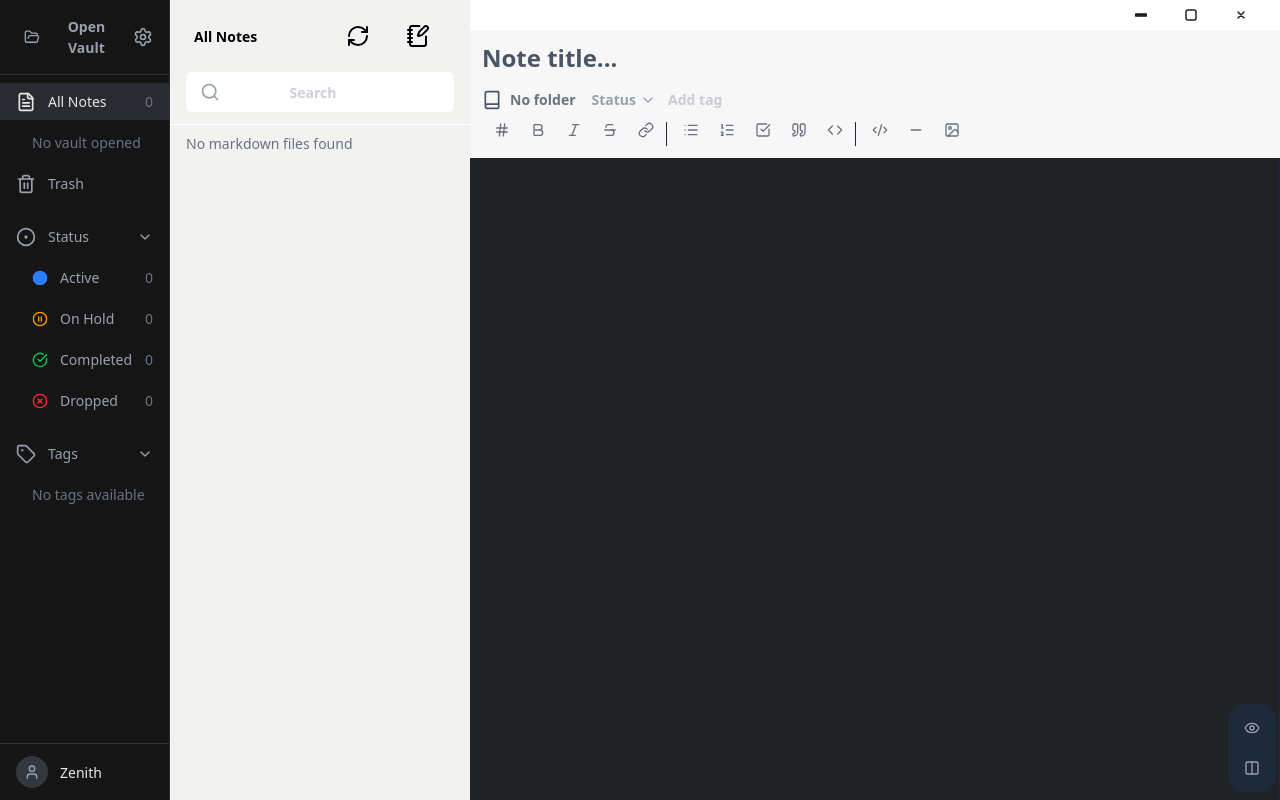
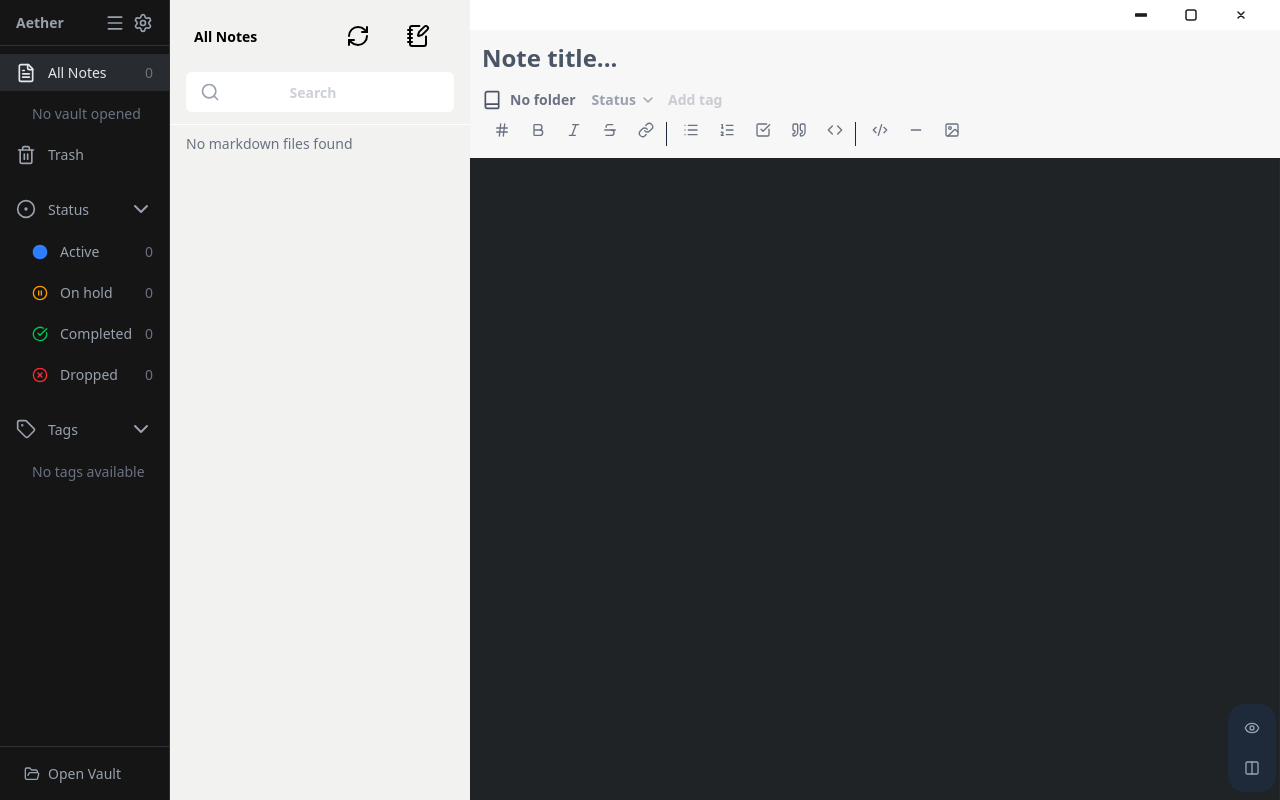
Before and after one commit to hyZenith/Aether, a React (Vite) app: page / in a window 1280 px wide. Built offline with nearby package versions, Linux system fonts and the light colour scheme.

Commit message:
bug: draggable element fix

```diff
--- a/src/components/NotesList.tsx
+++ b/src/components/NotesList.tsx
@@ -15,115 +15,122 @@ const DEFAULT_WIDTH = 300;
 const NotesList = ({ files, onSelectNote, onCreateNote }: NotesListProps) => {
   const [listWidth, setListWidth] = useState(DEFAULT_WIDTH);
   const [isResizing, setIsResizing] = useState(false);
+
   const listRef = useRef<HTMLDivElement | null>(null);
-  const resizeLockRef = useRef<'min' | 'max' | null>(null);
+  const handleRef = useRef<HTMLDivElement | null>(null);
 
-  const handleMouseDown = (event: React.MouseEvent<HTMLDivElement>) => {
-    event.preventDefault();
+  //
+  // START RESIZE
+  //
+  const handlePointerDown = (e: React.PointerEvent<HTMLDivElement>) => {
+    if (e.button !== 0) return; // left click only
+
+    handleRef.current?.setPointerCapture(e.pointerId);
     setIsResizing(true);
   };
 
+  //
+  // RESIZE EFFECT (pointer events)
+  //
   useEffect(() => {
     if (!isResizing) return;
 
-    const handleMouseMove = (event: MouseEvent) => {
+    const handlePointerMove = (e: PointerEvent) => {
       if (!listRef.current) return;
-      const listLeft = listRef.current.getBoundingClientRect().left;
-      const proposedWidth = event.clientX - listLeft;
-      const clampedWidth = Math.min(Math.max(proposedWidth, MIN_WIDTH), MAX_WIDTH);
 
-      if (resizeLockRef.current === 'max' && clampedWidth < MAX_WIDTH) {
-        return;
-      }
+      const left = listRef.current.getBoundingClientRect().left;
+      const proposed = e.clientX - left;
+      const width = Math.min(Math.max(proposed, MIN_WIDTH), MAX_WIDTH);
 
-      if (resizeLockRef.current === 'min' && clampedWidth > MIN_WIDTH) {
-        return;
-      }
-
-      setListWidth(clampedWidth);
-
-      if (clampedWidth >= MAX_WIDTH) {
-        resizeLockRef.current = 'max';
-      } else if (clampedWidth <= MIN_WIDTH) {
-        resizeLockRef.current = 'min';
-      } else {
-        resizeLockRef.current = null;
-      }
+      setListWidth(width);
     };
 
-    const handleMouseUp = () => {
+    const handlePointerUp = () => {
       setIsResizing(false);
-      resizeLockRef.current = null;
     };
 
-    document.body.style.userSelect = "none";
-    window.addEventListener("mousemove", handleMouseMove);
-    window.addEventListener("mouseup", handleMouseUp);
+    window.addEventListener("pointermove", handlePointerMove);
+    window.addEventListener("pointerup", handlePointerUp);
 
     return () => {
-      document.body.style.userSelect = "";
-      window.removeEventListener("mousemove", handleMouseMove);
-      window.removeEventListener("mouseup", handleMouseUp);
+      window.removeEventListener("pointermove", handlePointerMove);
+      window.removeEventListener("pointerup", handlePointerUp);
     };
   }, [isResizing]);
+
 
   return (
     <div
       ref={listRef}
-      className='relative bg-[#F2F2F1] flex flex-col h-screen text-[14px]'
+      className="relative bg-[#F2F2F1] flex flex-col h-screen text-[14px]"
       style={{
         width: `${listWidth}px`,
         minWidth: `${MIN_WIDTH}px`,
         maxWidth: `${MAX_WIDTH}px`,
       }}
     >
+      {/* Header */}
       <div className='notes-header border-b border-white pb-3 shrink-0'>
-        <div className='flex items-center justify-between py-4 px-6  border-gray-300'>
+        <div className='flex items-center justify-between py-4 px-6'>
           <h2 className='text-[14px] font-semibold'>All Notes</h2>
           <div className='flex gap-5'>
-            <button className='w-10 h-10' >
+            <button className='w-10 h-10'>
               <RefreshCw />
             </button>
-            <button className='w-10 h-10 cursor-pointer' onClick={onCreateNote} title="New note">
+            <button
+              className='w-10 h-10 cursor-pointer'
+              onClick={onCreateNote}
+              title="New note"
+            >
               <NotebookPen />
             </button>
           </div>
         </div>
+
+        {/* Search bar */}
         <div className='relative px-4'>
-          <Search aria-hidden className="absolute left-10 top-1/2 -translate-x-1/2 -translate-y-1/2 w-5 h-5 text-muted-foreground pointer-events-none text-gray-400" />
-          <input type="search" placeholder='Search' className='h-10 w-full rounded-md border-white bg-white py-2 px-4 text-center text-gray-400 hover:text-gray-200 font-semibold ring-offset-background focus-visible:outline-none focus-visible:ring-2 focus-visible:ring-gray-400 focus-visible:ring-offset-2 disabled:cursor-not-allowed disabled:opacity-50 text-[14px]' />
-
+          <Search
+            aria-hidden
+            className="absolute left-10 top-1/2 -translate-x-1/2 -translate-y-1/2 w-5 h-5 text-gray-400 pointer-events-none"
+          />
+          <input
+            type="search"
+            placeholder='Search'
+            className='h-10 w-full rounded-md border-white bg-white py-2 px-4 text-center text-gray-400 font-semibold
+                       ring-offset-background focus-visible:outline-none focus-visible:ring-2 focus-visible:ring-gray-400
+                       focus-visible:ring-offset-2 disabled:cursor-not-allowed disabled:opacity-50 text-[14px]'
+          />
         </div>
       </div>
 
-      {/* notes or files section */}
+      {/* Files section */}
       <div className='notes-item overflow-y-auto flex-1 [&::-webkit-scrollbar]:hidden [-ms-overflow-style:none] [scrollbar-width:none]'>
-        {/* individual file Note item */}
         {files.length > 0 ? (
-          files.map((file) => (
+          files.map(file => (
             <div
               key={file.path}
               onClick={() => onSelectNote(file)}
-              className="block w-full hover:cursor-pointer hover:bg-gray-200 px-4 py-2 text-gray-700 hover:text-gray-900 border border-black h-23 text-[14px]"
+              className="block w-full hover:cursor-pointer hover:bg-gray-200 px-4 py-2 text-gray-700
+                         hover:text-gray-900 border-b border-gray-300 text-[14px]"
             >
-              <div className="font-bold ">
-                {file.name}
-              </div>
+              <div className="font-bold">{file.name}</div>
               <p className="text-gray-500 text-[14px]">2025-11-03</p>
-              <p className="text-[14px]">Lorem ipsum dolor sit </p>
+              <p className="text-[14px]">Lorem ipsum dolor sit</p>
             </div>
           ))
         ) : (
           <p className="text-gray-500 text-[14px] px-4 py-2">No markdown files found</p>
         )}
+      </div>
 
-      </div>
+      {/* Resize Handle */}
       <div
-        className="absolute top-0 right-0 h-full w-[6px] cursor-col-resize hover:bg-gray-300/60"
-        onMouseDown={handleMouseDown}
+        ref={handleRef}
+        onPointerDown={handlePointerDown}
+        className="absolute top-0 right-0 h-full w-1.5 cursor-col-resize hover:bg-gray-300/60"
       />
     </div>
-  )
-}
+  );
+};
 
 export default NotesList;
--- a/src/components/sidebar.tsx
+++ b/src/components/sidebar.tsx
@@ -1,10 +1,12 @@
-import { ChevronRight, ChevronDown, Settings, FileText, Pin, BookOpen, Trash2, Activity, Plus, CircleDot, Circle, PauseCircle, CheckCircle, XCircle, Tag, User, FolderOpen, Diff } from "lucide-react";
+import {
+  ChevronRight, ChevronDown, Settings, FileText, Pin, BookOpen, Trash2, Activity,
+  Plus, CircleDot, Circle, PauseCircle, CheckCircle, XCircle, Tag, User,
+  FolderOpen, Menu
+} from "lucide-react";
+
 import { useEffect, useRef, useState } from "react";
 import { FolderTree } from "./ui/FolderTree";
 import { openVaultAndRead, VaultFolder } from "../utils/vaultManager";
-
-
-
 
 type ActiveFilter = { type: 'status' | 'tag' | null; value: string | null };
 
@@ -26,72 +28,95 @@ const MIN_WIDTH = 170;
 const MAX_WIDTH = 500;
 const DEFAULT_WIDTH = 170;
 
-export const Sidebar = ({ onOpenVault, vaultName, onSelectFolder, onShowAllNotes, vaultRootPath, onFilterByStatus, onFilterByTag, onClearFilter, tags, statusCounts, activeFilter }: SidebarProps) => {
+export const Sidebar = ({
+  onOpenVault,
+  vaultName,
+  onSelectFolder,
+  onShowAllNotes,
+  vaultRootPath,
+  onFilterByStatus,
+  onFilterByTag,
+  onClearFilter,
+  tags,
+  statusCounts,
+  activeFilter
+}: SidebarProps) => {
+
   const [isStatusOpen, setIsStatusOpen] = useState(true);
   const [isTagsOpen, setIsTagsOpen] = useState(true);
   const [isNotebooksOpen, setIsNotebooksOpen] = useState(true);
 
-  const [folders, setFolders] = useState<VaultFolder[]>([]); //store the folder
+  const [folders, setFolders] = useState<VaultFolder[]>([]);
   const [sidebarWidth, setSidebarWidth] = useState(DEFAULT_WIDTH);
   const [isResizing, setIsResizing] = useState(false);
+
   const sidebarRef = useRef<HTMLDivElement | null>(null);
+  const handleRef = useRef<HTMLDivElement | null>(null);
 
-
+  //
+  // OPEN VAULT
+  //
   const handleOpenVault = async () => {
-    if (window.electronAPI && typeof window.electronAPI.selectFolder === 'function') {
+    if (window.electronAPI && window.electronAPI.selectFolder) {
       try {
         const selectedPath = await window.electronAPI.selectFolder();
         if (!selectedPath) return;
 
         const folderData = await openVaultAndRead(selectedPath);
         setFolders(folderData);
-        console.log('Folder structure:', folderData);
 
-        // Notify parent about the vault root path
-        if (onOpenVault) {
-          onOpenVault(selectedPath);
+        if (onOpenVault) onOpenVault(selectedPath);
+      } catch (error) {
+        console.error("Error selecting folder:", error);
       }
-      } catch (error) {
-        console.error('Error selecting folder:', error);
-      }
-    } else {
-      console.error('electronAPI.selectFolder is not available');
     }
   };
 
-  const handleMouseDown = (event: React.MouseEvent<HTMLDivElement>) => {
-    event.preventDefault();
+  //
+  // START RESIZE (Pointer Event)
+  //
+  const handlePointerDown = (e: React.PointerEvent<HTMLDivElement>) => {
+    if (e.button !== 0) return; // only left click
+
+    // Capture pointer so pointerup is ALWAYS received
+    handleRef.current?.setPointerCapture(e.pointerId);
     setIsResizing(true);
   };
 
+  //
+  // RESIZE EFFECT (Pointer Events)
+  //
   useEffect(() => {
     if (!isResizing) return;
 
-    const handleMouseMove = (event: MouseEvent) => {
+    const handlePointerMove = (e: PointerEvent) => {
       if (!sidebarRef.current) return;
-      const sidebarLeft = sidebarRef.current.getBoundingClientRect().left;
-      const proposedWidth = event.clientX - sidebarLeft;
-      const clampedWidth = Math.min(Math.max(proposedWidth, MIN_WIDTH), MAX_WIDTH);
-      setSidebarWidth(clampedWidth);
+
+      const left = sidebarRef.current.getBoundingClientRect().left;
+      const proposed = e.clientX - left;
+
+      const width = Math.min(Math.max(proposed, MIN_WIDTH), MAX_WIDTH);
+      setSidebarWidth(width);
     };
 
-    const handleMouseUp = () => {
+    const handlePointerUp = () => {
       setIsResizing(false);
     };
 
-    document.body.style.userSelect = "none";
-    window.addEventListener("mousemove", handleMouseMove);
-    window.addEventListener("mouseup", handleMouseUp);
+    window.addEventListener("pointermove", handlePointerMove);
+    window.addEventListener("pointerup", handlePointerUp);
 
     return () => {
-      document.body.style.userSelect = "";
-      window.removeEventListener("mousemove", handleMouseMove);
-      window.removeEventListener("mouseup", handleMouseUp);
+      window.removeEventListener("pointermove", handlePointerMove);
+      window.removeEventListener("pointerup", handlePointerUp);
     };
   }, [isResizing]);
 
-  const renderFolders = (folders: VaultFolder[], depth = 0) => {
-    return folders.map((folder) => (
+  //
+  // Folders Rendering
+  //
+  const renderFolders = (folders: VaultFolder[]) => (
+    folders.map(folder => (
       <div key={folder.path}>
         <span
           onClick={() => {
@@ -102,248 +127,188 @@ export const Sidebar = ({ onOpenVault, vaultName, onSelectFolder, onShowAllNotes
         >
           <div className="flex items-center gap-3">
             <BookOpen className="w-5 h-5" />
-            <span key={folder.path} className="text-sm font-medium">{folder.name}</span>
+            <span className="text-sm font-medium">{folder.name}</span>
           </div>
-          <div className="flex items-center gap-2">
           <button
-              onClick={(e) => {
-                e.stopPropagation();
-                // Add notebook logic
-              }}
-              className="opacity-0 group-hover:opacity-100 transition-opacity p-0.5 hover:bg-[#333840 rounded"
+            onClick={(e) => e.stopPropagation()}
+            className="opacity-0 group-hover:opacity-100 transition-opacity p-0.5 hover:bg-[#333840] rounded"
           >
             <Plus className="w-4 h-4" />
           </button>
-          </div>
         </span>
 
-        {isNotebooksOpen && folder.subfolders && folder.subfolders.length > 0 && (
+        {isNotebooksOpen && folder.subfolders?.length > 0 && (
           <div className="ml-2 mt-1">
-            {folder.subfolders.map((sub) => (
+            {folder.subfolders.map(sub => (
               <FolderTree key={sub.path} folder={sub} onSelectFolder={onSelectFolder} />
             ))}
           </div>
         )}
-
-
       </div>
     ))
-  }
+  );
 
-
+  //
+  // RENDER SIDEBAR
+  //
   return (
     <aside
       ref={sidebarRef}
       className="relative flex flex-col h-screen bg-[#151515] border-r border-[#2d3236] text-[14px]"
       style={{
         width: `${sidebarWidth}px`,
-        minWidth: `${MIN_WIDTH}px`,
-        maxWidth: `${MAX_WIDTH}px`,
+        minWidth: MIN_WIDTH,
+        maxWidth: MAX_WIDTH,
       }}
     >
-      <div className="flex items-center justify-between px-4 py-3 border-b border-[#2d3236] border-sidebar-border">
-        <button onClick={handleOpenVault} className="flex items-center gap-2 text-[14px] font-semibold px-2 py-1 rounded text-gray-400 hover:bg-[#282c30] hover:text-gray-200 transition-colors">
-          <FolderOpen className="w-4 h-4" />
-          <span>{vaultName || "Open Vault"}</span>
-        </button>
+      {/* HEADER */}
+      <div className="flex items-center justify-between px-4 py-3 border-b border-[#2d3236]">
+        <span className="text-gray-400 font-semibold text-[14px]">Aether</span>
         <div className="flex gap-2">
-          <Settings className="w-5 h-5 text-muted-foreground hover:text-foreground cursor-pointer transition-colors text-gray-400 hover:text-gray-200" />
+          <Menu className="w-5 h-5 text-gray-400 hover:text-gray-200 cursor-pointer" />
+          <Settings className="w-5 h-5 text-gray-400 hover:text-gray-200 cursor-pointer" />
         </div>
       </div>
+
+      {/* SCROLL AREA */}
       <nav className="flex-1 overflow-y-scroll scrollbar py-2">
 
-        {/* All notes */}
+        {/* ALL NOTES */}
         <button
           onClick={() => {
-            if (vaultRootPath && onShowAllNotes) {
-              onShowAllNotes();
-            }
-            if (onClearFilter) {
-              onClearFilter();
-            }
+            if (vaultRootPath && onShowAllNotes) onShowAllNotes();
+            onClearFilter?.();
           }}
           className={`w-full flex items-center justify-between px-4 py-2 transition-colors group ${
             activeFilter?.type === null
-              ? 'bg-[#282c30] text-gray-200'
-              : 'text-gray-400 hover:bg-[#282c30] hover:text-gray-200'
+              ? "bg-[#282c30] text-gray-200"
+              : "text-gray-400 hover:bg-[#282c30] hover:text-gray-200"
           }`}
         >
           <div className="flex items-center gap-3">
             <FileText className="w-5 h-5" />
-            <span className="text-[14px] font-medium">All Notes</span>
+            <span>All Notes</span>
           </div>
-          <span className="text-[14px] text-gray-500 group-hover:text-gray-400">
+          <span className="text-gray-500 group-hover:text-gray-400">
             {statusCounts ? Object.values(statusCounts).reduce((a, b) => a + b, 0) : 0}
           </span>
         </button>
 
-        {/* Notebooks */}
+        {/* NOTEBOOKS */}
         <div className="mt-1">
-
-          {folders.length > 0 ? (
-            renderFolders(folders)
-          ) : (
-            <p className="text-[14px] text-gray-500 pl-8 py-2">No vault opened</p>
-          )}
-
-
+          {folders.length > 0
+            ? renderFolders(folders)
+            : <p className="text-gray-500 pl-8 py-2">No vault opened</p>}
         </div>
 
-        {/* Trash */}
+        {/* TRASH */}
         <button className="w-full flex items-center gap-3 px-4 py-2 text-gray-400 hover:bg-[#282c30] hover:text-gray-200 transition-colors mt-1">
           <Trash2 className="w-5 h-5" />
-          <span className="text-[14px] font-medium">Trash</span>
+          <span>Trash</span>
         </button>
 
-        {/* Status Section */}
+        {/* STATUS SECTION */}
         <div className="mt-4">
           <button
             onClick={() => setIsStatusOpen(!isStatusOpen)}
-            className="w-full flex items-center justify-between px-4 py-2 text-gray-400 hover:bg-[#282c30] hover:text-gray-200 transition-colors group"
+            className="w-full flex items-center justify-between px-4 py-2 text-gray-400 hover:bg-[#282c30] hover:text-gray-200 transition-colors"
           >
             <div className="flex items-center gap-3">
               <CircleDot className="w-5 h-5" />
-              <span className="text-[14px] font-medium">Status</span>
+              <span>Status</span>
             </div>
-            {isStatusOpen ? (
-              <ChevronDown className="w-4 h-4" />
-            ) : (
-              <ChevronRight className="w-4 h-4" />
-            )}
+            {isStatusOpen ? <ChevronDown /> : <ChevronRight />}
           </button>
 
           {isStatusOpen && (
             <div className="mt-1 space-y-1">
+              {[
+                { key: "active", icon: <Circle className="w-4 h-4 text-blue-500 fill-blue-500" /> },
+                { key: "on hold", icon: <PauseCircle className="w-4 h-4 text-amber-500" /> },
+                { key: "completed", icon: <CheckCircle className="w-4 h-4 text-green-500" /> },
+                { key: "dropped", icon: <XCircle className="w-4 h-4 text-red-500" /> },
+              ].map(({ key, icon }) => (
                 <button
-                onClick={() => onFilterByStatus?.('active')}
-                className={`w-full flex items-center justify-between pl-8 pr-4 py-2 transition-colors group ${
-                  activeFilter?.type === 'status' && activeFilter?.value === 'active'
-                    ? 'bg-[#282c30] text-gray-200'
-                    : 'text-gray-400 hover:bg-[#282c30] hover:text-gray-200'
+                  key={key}
+                  onClick={() => onFilterByStatus?.(key as any)}
+                  className={`w-full flex items-center justify-between pl-8 pr-4 py-2 transition-colors ${
+                    activeFilter?.type === "status" && activeFilter?.value === key
+                      ? "bg-[#282c30] text-gray-200"
+                      : "text-gray-400 hover:bg-[#282c30] hover:text-gray-200"
                   }`}
                 >
                   <div className="flex items-center gap-3">
-                  <Circle className="w-4 h-4 text-blue-500 fill-blue-500" />
-                  <span className="text-[14px]">Active</span>
+                    {icon}
+                    <span>{key[0].toUpperCase() + key.slice(1)}</span>
                   </div>
-                <span className="text-[14px] text-gray-500 group-hover:text-gray-400">
-                  {statusCounts?.active || 0}
+                  <span className="text-gray-500">
+                    {statusCounts?.[key as keyof typeof statusCounts] ?? 0}
                   </span>
                 </button>
-
-              <button
-                onClick={() => onFilterByStatus?.('on hold')}
-                className={`w-full flex items-center justify-between pl-8 pr-4 py-2 transition-colors group ${
-                  activeFilter?.type === 'status' && activeFilter?.value === 'on hold'
-                    ? 'bg-[#282c30] text-gray-200'
-                    : 'text-gray-400 hover:bg-[#282c30] hover:text-gray-200'
-                }`}
-              >
-                <div className="flex items-center gap-3">
-                  <PauseCircle className="w-4 h-4 text-amber-500" />
-                  <span className="text-[14px]">On Hold</span>
-                </div>
-                <span className="text-[14px] text-gray-500 group-hover:text-gray-400">
-                  {statusCounts?.['on hold'] || 0}
-                </span>
-              </button>
-
-              <button
-                onClick={() => onFilterByStatus?.('completed')}
-                className={`w-full flex items-center justify-between pl-8 pr-4 py-2 transition-colors group ${
-                  activeFilter?.type === 'status' && activeFilter?.value === 'completed'
-                    ? 'bg-[#282c30] text-gray-200'
-                    : 'text-gray-400 hover:bg-[#282c30] hover:text-gray-200'
-                }`}
-              >
-                <div className="flex items-center gap-3">
-                  <CheckCircle className="w-4 h-4 text-green-500" />
-                  <span className="text-[14px]">Completed</span>
-                </div>
-                <span className="text-[14px] text-gray-500 group-hover:text-gray-400">
-                  {statusCounts?.completed || 0}
-                </span>
-              </button>
-
-              <button
-                onClick={() => onFilterByStatus?.('dropped')}
-                className={`w-full flex items-center justify-between pl-8 pr-4 py-2 transition-colors group ${
-                  activeFilter?.type === 'status' && activeFilter?.value === 'dropped'
-                    ? 'bg-[#282c30] text-gray-200'
-                    : 'text-gray-400 hover:bg-[#282c30] hover:text-gray-200'
-                }`}
-              >
-                <div className="flex items-center gap-3">
-                  <XCircle className="w-4 h-4 text-red-500" />
-                  <span className="text-[14px]">Dropped</span>
-                </div>
-                <span className="text-[14px] text-gray-500 group-hover:text-gray-400">
-                  {statusCounts?.dropped || 0}
-                </span>
-              </button>
+              ))}
             </div>
           )}
         </div>
 
-        {/* Tags Section */}
+        {/* TAGS */}
         <div className="mt-4">
           <button
             onClick={() => setIsTagsOpen(!isTagsOpen)}
-            className="w-full flex items-center justify-between px-4 py-2 text-gray-400 hover:bg-[#282c30] hover:text-gray-200 transition-colors group"
+            className="w-full flex items-center justify-between px-4 py-2 text-gray-400 hover:bg-[#282c30] hover:text-gray-200 transition-colors"
           >
             <div className="flex items-center gap-3">
               <Tag className="w-5 h-5" />
-              <span className="text-[14px] font-medium">Tags</span>
+              <span>Tags</span>
             </div>
-            {isTagsOpen ? (
-              <ChevronDown className="w-4 h-4" />
-            ) : (
-              <ChevronRight className="w-4 h-4" />
-            )}
+            {isTagsOpen ? <ChevronDown /> : <ChevronRight />}
           </button>
 
           {isTagsOpen && (
             <div className="mt-1">
-              {(tags && tags.length ? tags : []).map((tag) => (
+              {(tags ?? []).map(tag => (
                 <button
                   key={tag}
                   onClick={() => onFilterByTag?.(tag)}
-                  className={`w-full flex items-center justify-between pl-8 pr-4 py-2 transition-colors group ${
-                    activeFilter?.type === 'tag' && activeFilter?.value === tag
-                      ? 'bg-[#282c30] text-gray-200'
-                      : 'text-gray-400 hover:bg-[#282c30] hover:text-gray-200'
+                  className={`w-full flex items-center justify-between pl-8 pr-4 py-2 transition-colors ${
+                    activeFilter?.type === "tag" && activeFilter?.value === tag
+                      ? "bg-[#282c30] text-gray-200"
+                      : "text-gray-400 hover:bg-[#282c30] hover:text-gray-200"
                   }`}
                 >
                   <div className="flex items-center gap-3">
                     <Circle className="w-2 h-2 fill-gray-400" />
-                    <span className="text-[14px]">{tag}</span>
+                    <span>{tag}</span>
                   </div>
                 </button>
               ))}
-              {(!tags || tags.length === 0) && (
-                <p className="text-[14px] text-gray-500 pl-8 py-2">No tags available</p>
+
+              {(tags?.length ?? 0) === 0 && (
+                <p className="text-gray-500 pl-8 py-2">No tags available</p>
               )}
             </div>
           )}
         </div>
+      </nav>
 
-      </nav>
-      <div
-        className="absolute top-0 right-0 h-full w-[6px] cursor-col-resize hover:bg-[#2d3236]"
-        onMouseDown={handleMouseDown}
-      />
+      {/* BOTTOM VAULT BUTTON */}
       <div className="border-t border-[#2d3236]">
-        <button className="w-full flex items-center justify-between px-4 py-3 text-gray-400 hover:bg-[#282c30] transition-colors group">
-          <div className="flex items-center gap-3">
-            <div className="w-8 h-8 rounded-full bg-[#333840] flex items-center justify-center">
-              <User className="w-4 h-4" />
-            </div>
-            <div className="text-left">
-              <p className="text-[14px] font-medium text-gray-200">Zenith</p>
-            </div>
-          </div>
+        <button className="w-full flex items-center justify-between px-4 py-3 text-gray-400 hover:bg-[#282c30] transition-colors">
+          <button
+            onClick={handleOpenVault}
+            className="flex items-center gap-2 text-[14px] px-2 py-1 rounded text-gray-400 hover:bg-[#282c30] hover:text-gray-200"
+          >
+            <FolderOpen className="w-4 h-4" />
+            <span>{vaultName || "Open Vault"}</span>
+          </button>
         </button>
       </div>
+
+      {/* RESIZE HANDLE */}
+      <div
+        ref={handleRef}
+        onPointerDown={handlePointerDown}
+        className="absolute top-0 right-0 h-full w-1.5 cursor-col-resize hover:bg-[#2d3236]"
+      />
     </aside>
   );
 };
```
Lines whose indentation alone changed are shown as unchanged.
